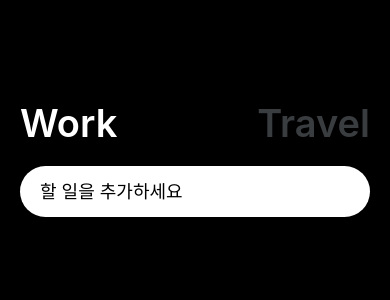
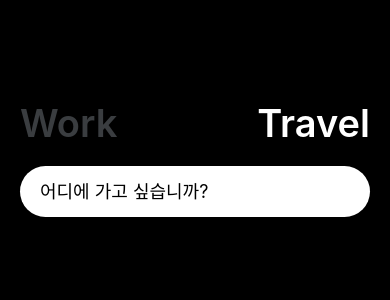
Before and after one commit to Largopie/react-native-basic-2, a React Native app: screen / in a window 390 px wide. Shown: the top 300 px of the page. Built offline with nearby package versions, Linux system fonts and the light colour scheme.

Commit message:
feat: 새로고침 해도 Work, Travel 상태 유지되도록 구현

```diff
--- a/App.js
+++ b/App.js
@@ -7,16 +7,34 @@ import AsyncStorage from '@react-native-async-storage/async-storage';
 
 export default function App() {
   const TODOS_KEY = '@toDos';
+  const WORKING_STATE_KEY = '@working';
   const [working, setWorking] = useState(true);
   const [text, setText] = useState('');
   const [toDos, setToDos] = useState({});
 
-  const travel = () => setWorking(false);
-  const work = () => setWorking(true);
+  const travel = async (state) => {
+    setWorking(state);
+    await saveWorking(state);
+  };
+
+  const work = async (state) => {
+    setWorking(state);
+    await saveWorking(state);
+  };
+
   const onChangeText = (payload) => setText(payload);
 
   const saveToDo = async (saveItem) => {
     await AsyncStorage.setItem(TODOS_KEY, JSON.stringify(saveItem));
+  };
+
+  const saveWorking = async (state) => {
+    await AsyncStorage.setItem(WORKING_STATE_KEY, JSON.stringify(state));
+  };
+
+  const loadWorkingState = async () => {
+    const workingState = await AsyncStorage.getItem(WORKING_STATE_KEY);
+    setWorking(JSON.parse(workingState));
   };
 
   const loadToDo = async () => {
@@ -43,7 +61,7 @@ export default function App() {
     delete parseToDos[key];
     await AsyncStorage.removeItem(TODOS_KEY);
     await AsyncStorage.setItem(TODOS_KEY, JSON.stringify(parseToDos));
-  }
+  };
 
   const deleteToDo = async (key) => {
     Alert.alert('Delete To Do', 'Are you Sure?', [
@@ -63,16 +81,17 @@ export default function App() {
 
   useEffect(() => {
     loadToDo();
+    loadWorkingState();
   }, []);
 
   return (
     <View style={styles.container}>
       <StatusBar style='auto' />
       <View style={styles.header}>
-        <TouchableOpacity onPress={work}>
+        <TouchableOpacity onPress={() => work(true)}>
           <Text style={{ ...styles.btnText, color: working ? 'white' : theme.grey }}>Work</Text>
         </TouchableOpacity>
-        <TouchableOpacity onPress={travel}>
+        <TouchableOpacity onPress={() => travel(false)}>
           <Text style={{ ...styles.btnText, color: !working ? 'white' : theme.grey }}>Travel</Text>
         </TouchableOpacity>
       </View>
@@ -89,11 +108,13 @@ export default function App() {
           toDos[key].working === working ? (
             <View style={styles.toDo} key={key}>
               <Text style={styles.toDoText}>{toDos[key].text}</Text>
-              <TouchableOpacity id={key} onPress={() => deleteToDo(key)}>
-                <Text style={styles.deleteBtn}>
-                  <Fontisto name='trash' size={16} color={theme.grey} />
-                </Text>
-              </TouchableOpacity>
+              <View style={styles.btnContainer}>
+                <TouchableOpacity hitSlop={15} id={key} onPress={() => deleteToDo(key)}>
+                  <Text style={styles.btn}>
+                    <Fontisto name='trash' size={16} color={theme.grey} />
+                  </Text>
+                </TouchableOpacity>
+              </View>
             </View>
           ) : null,
         )}
@@ -144,7 +165,12 @@ const styles = StyleSheet.create({
     fontWeight: '600',
   },
 
-  deleteBtn: {
+  btnContainer: {
+    flexDirection: 'row',
+    gap: 20,
+  },
+
+  btn: {
     fontSize: 16,
   },
 });
```
